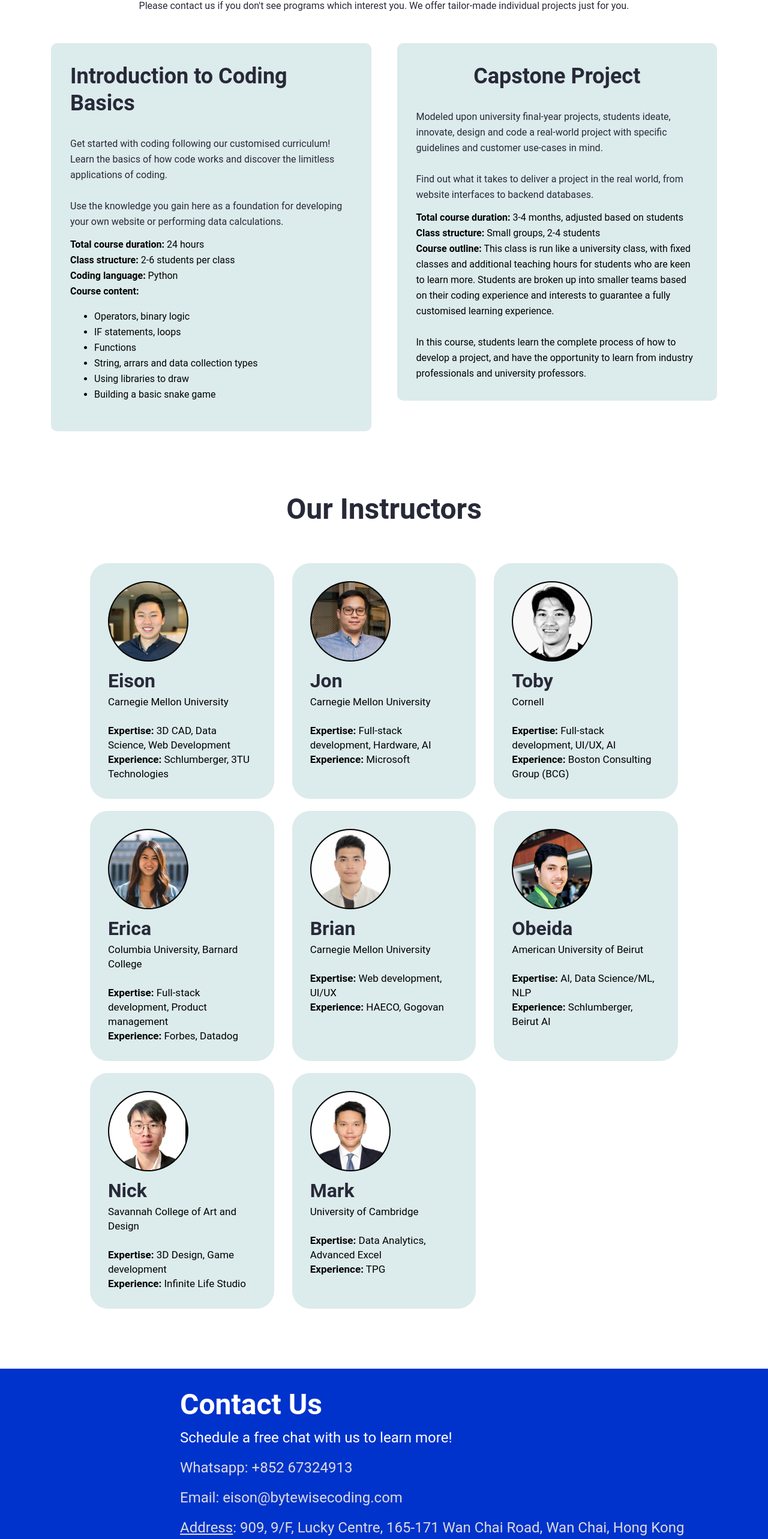
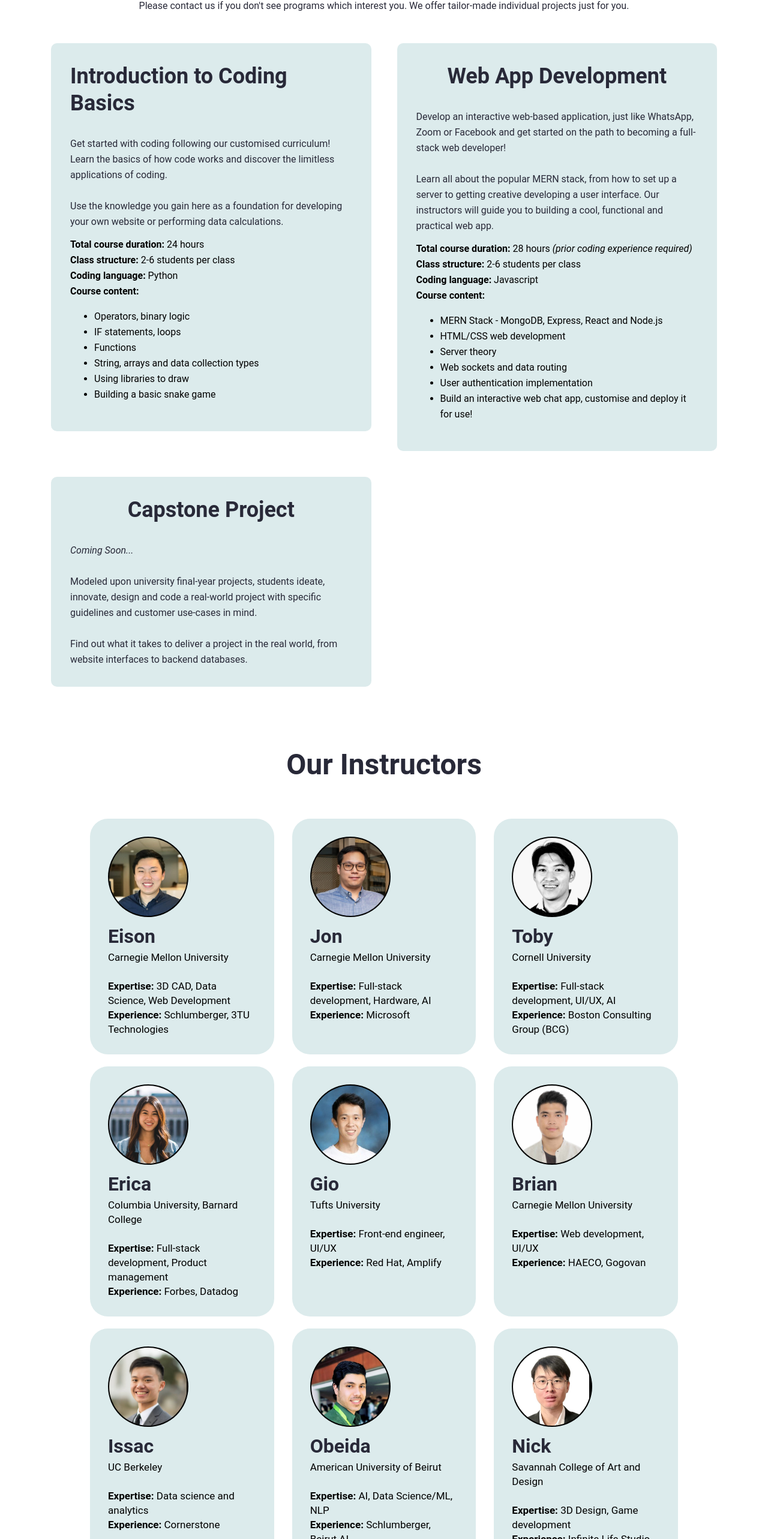
Before and after one commit to eisonc/Bytewise-website.github.io, a React (Create React App) app: page / in a window 1280 px wide. Shown: the part 1531-4097 px from the top of the page at 60% size. Built offline with nearby package versions, Linux system fonts and the light colour scheme.

Commit message:
updated working version

```diff
--- a/src/App.css
+++ b/src/App.css
@@ -549,14 +549,36 @@ h4 {
   font-size: 24px;
   font-weight: 400;
   line-height: 50px;
+  text-decoration-line: none;
 }
-
+.contact-section-subtitle:hover {
+  color: var(--secondary);
+  font-size: 24px;
+  font-weight: 400;
+  line-height: 50px;
+  text-decoration-line: none;
+}
 
 .contact-section-description {
     color: var(--grey--text);
     font-size: 24px;
     font-weight: 400;
     line-height: 50px;
+}
+
+.contact-section-description-link {
+  color: var(--grey--text);
+  font-size: 24px;
+  font-weight: 400;
+  line-height: 50px;
+  text-decoration-line: none;
+}
+.contact-section-description-link:hover {
+  color: var(--secondary) !important;
+  font-size: 24px;
+  font-weight: 400;
+  line-height: 50px;
+  text-decoration-line: none;
 }
 
 /* Footer Starts */
--- a/src/data/index.json
+++ b/src/data/index.json
@@ -46,7 +46,7 @@
             "src": "./assets/instructor photos/toby_leung.jpeg",
             "name": "Toby",
             "expertise": "Full-stack development, UI/UX, AI",
-            "school": "Cornell",
+            "school": "Cornell University",
             "experience": "Boston Consulting Group (BCG)"
         },
         {
@@ -57,11 +57,25 @@
             "experience": "Forbes, Datadog"
         },
         {
+            "src": "./assets/instructor photos/gio_leong.jpg",
+            "name": "Gio",
+            "expertise": "Front-end engineer, UI/UX",
+            "school": "Tufts University",
+            "experience": "Red Hat, Amplify"
+        },
+        {
             "src": "./assets/instructor photos/brian_so.jpg",
             "name": "Brian",
             "expertise": "Web development, UI/UX",
             "school": "Carnegie Mellon University",
             "experience": "HAECO, Gogovan"
+        },
+        {
+            "src": "./assets/instructor photos/issac_yiu.jpg",
+            "name": "Issac",
+            "expertise": "Data science and analytics",
+            "school": "UC Berkeley",
+            "experience": "Cornerstone"
         },
         {
             "src": "./assets/instructor photos/obeida_eljundi.jpg",
--- a/src/pages/home/ContactUs.jsx
+++ b/src/pages/home/ContactUs.jsx
@@ -6,16 +6,15 @@ export default function ContactUs() {
                 <h1 className="contact-section-title">
                     Contact Us
                 </h1>
-                <div className="contact-section-subtitle">
-                    Schedule a free chat with us to learn more!
-                </div>
+                <a className="contact-section-subtitle" href="www.bytewisecoding.com" target="_blank">
+                    Click here to contact us and learn more!
+                </a>
                 <p className="contact-section-description">
                     Whatsapp: +852 67324913
                     <br />
-                    Email: eison@bytewisecoding.com
+                    Email: info@bytewisecoding.com
                     <br />
-                    <a className="contact-section-description" href="https://maps.app.goo.gl/mZk5q5CExoXe7gfF9" target="_blank">Address</a>
-                    : 909, 9/F, Lucky Centre, 165-171 Wan Chai Road, Wan Chai, Hong Kong
+                    <a className="contact-section-description-link" href="https://maps.app.goo.gl/mZk5q5CExoXe7gfF9" target="_blank">Address: 909, 9/F, Lucky Centre, 165-171 Wan Chai Road, Wan Chai, Hong Kong</a>
                 </p>
             </div>
         </section>
--- a/src/pages/home/Courses.jsx
+++ b/src/pages/home/Courses.jsx
@@ -32,9 +32,35 @@ export default function Courses() {
                                     <li>Operators, binary logic</li>
                                     <li>IF statements, loops</li>
                                     <li>Functions</li>
-                                    <li>String, arrars and data collection types</li>
+                                    <li>String, arrays and data collection types</li>
                                     <li>Using libraries to draw</li>
                                     <li>Building a basic snake game</li>
+                                </ul>
+                            </p>
+                        </div>
+                    </div>
+                    <div className ="course-section-card">
+                        <div className="course-section-card-content">
+                            <div className="course-section-title">
+                                Web App Development
+                            </div>
+                            <p className="course-section-description">
+                                Develop an interactive web-based application, just like WhatsApp, Zoom or Facebook and get started on the path to becoming a full-stack web developer!
+                                <br/><br/>
+                                Learn all about the popular MERN stack, from how to set up a server to getting creative developing a user interface. Our instructors will guide you to building a cool, functional and practical web app.
+                            </p>
+                            <p className="course-section-material">
+                                <b>Total course duration:</b> 28 hours <i>(prior coding experience required)</i><br/>
+                                <b>Class structure:</b> 2-6 students per class<br/>
+                                <b>Coding language:</b> Javascript<br/>
+                                <b>Course content:</b>
+                                <ul>
+                                    <li>MERN Stack - MongoDB, Express, React and Node.js</li>
+                                    <li>HTML/CSS web development</li>
+                                    <li>Server theory</li>
+                                    <li>Web sockets and data routing</li>
+                                    <li>User authentication implementation</li>
+                                    <li>Build an interactive web chat app, customise and deploy it for use!</li>
                                 </ul>
                             </p>
                         </div>
@@ -45,17 +71,19 @@ export default function Courses() {
                                 Capstone Project
                             </h3>
                             <p className="course-section-description">
+                                <i>Coming Soon...</i>
+                                <br/><br/>
                                 Modeled upon university final-year projects, students ideate, innovate, design and code a real-world project with specific guidelines and customer use-cases in mind.
-                                                                <br/><br/>
+                                <br/><br/>
                                 Find out what it takes to deliver a project in the real world, from website interfaces to backend databases.
                             </p>
-                            <p className="course-section-material">
+                            {/* <p className="course-section-material">
                                 <b>Total course duration:</b> 3-4 months, adjusted based on students <br/>
                                 <b>Class structure:</b> Small groups, 2-4 students <br/>
                                 <b>Course outline:</b> This class is run like a university class, with fixed classes and additional teaching hours for students who are keen to learn more. Students are broken up into smaller teams based on their coding experience and interests to guarantee a fully customised learning experience.
                                 <br/><br/>
                                 In this course, students learn the complete process of how to develop a project, and have the opportunity to learn from industry professionals and university professors.
-                            </p>
+                            </p> */}
                         </div>
                     </div>
             </div>
```
Also changed, not shown: public/assets/Instructor Photos/gio_leong.jpg (added), public/assets/Instructor Photos/issac_yiu.jpg (added), 9 other files (tests, documents, lock files or other folders).
